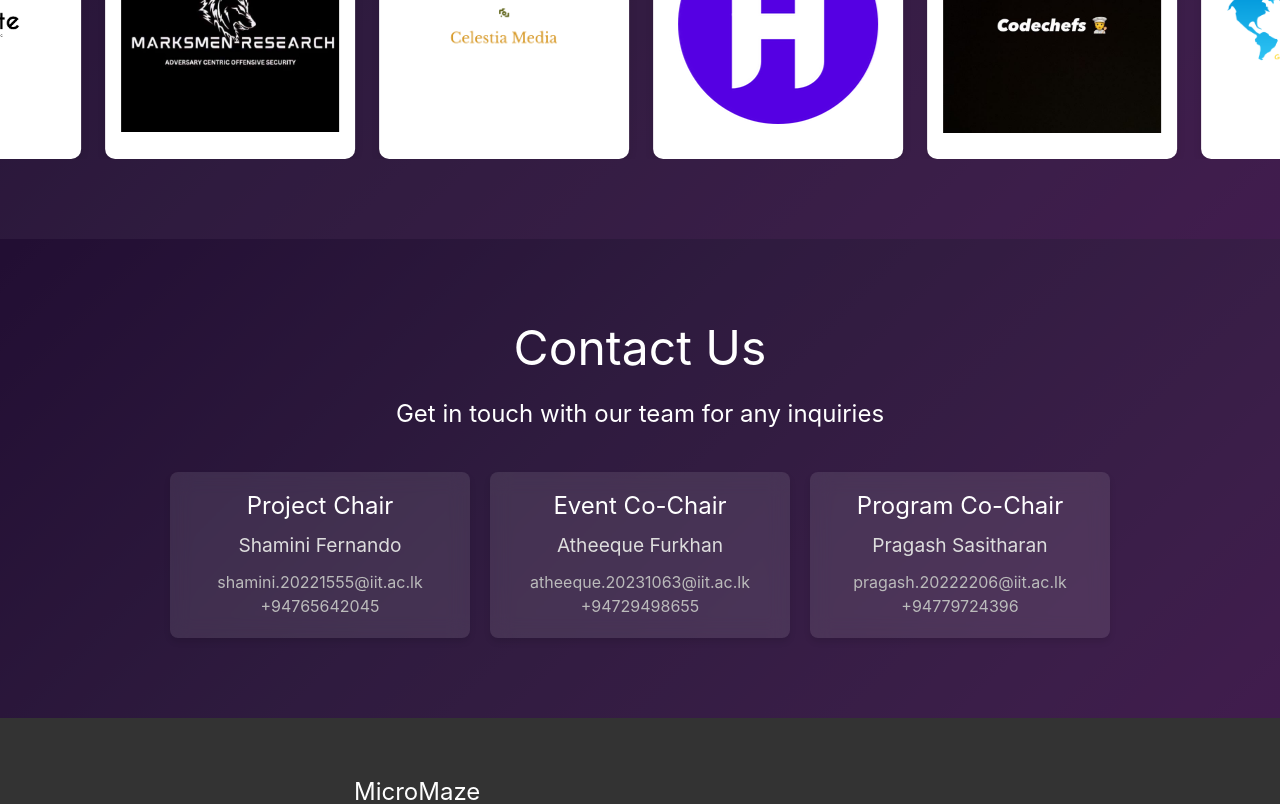
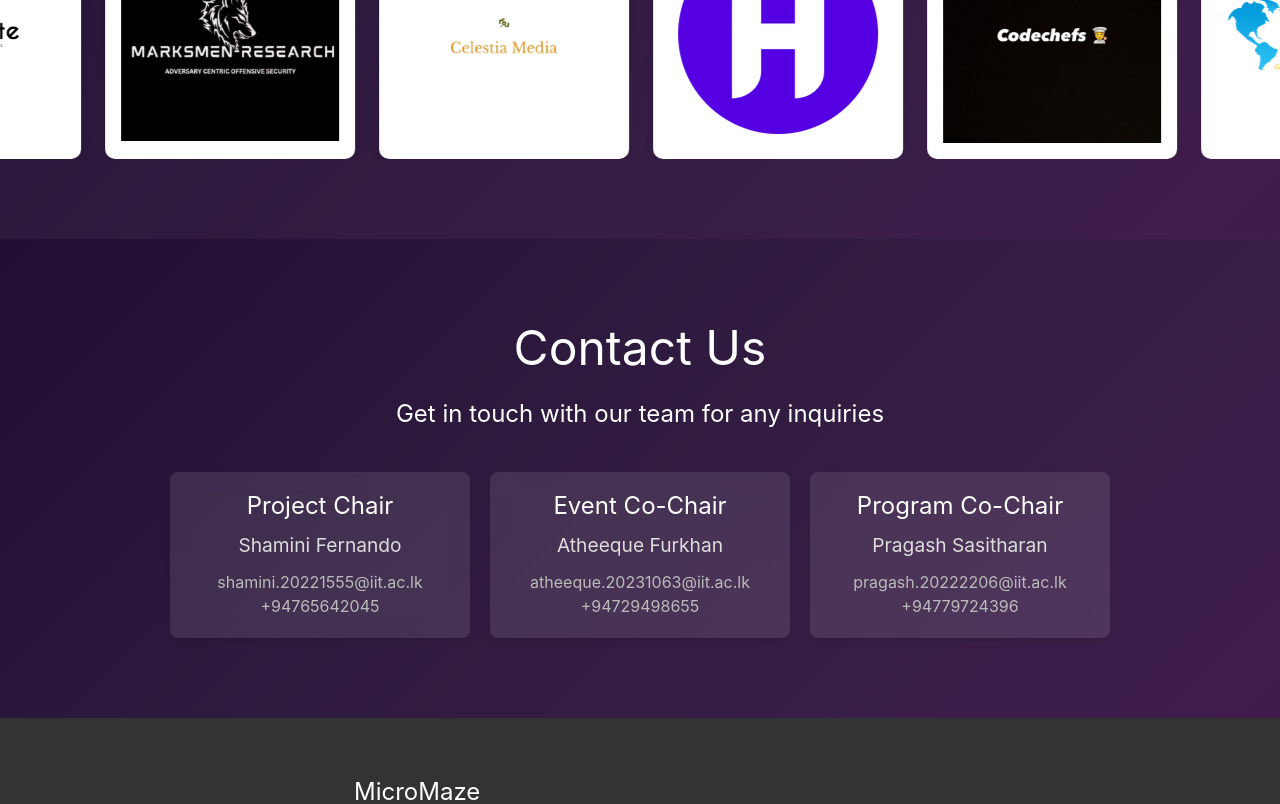
Before and after one commit to Sahan-Daksh/micromaze-web, a React (Vite) app: page / in a window 1280 px wide. Shown: the part 7360-8164 px from the top of the page. Built offline with nearby package versions, Linux system fonts and the light colour scheme; a web font is replaced by a local one.

Commit message:
Replaced bg in Awards and Intro

```diff
--- a/src/component/PartnerCard.jsx
+++ b/src/component/PartnerCard.jsx
@@ -10,7 +10,6 @@ const PartnerCard = ({ partner }) => {
         alt={partner.alt}
         className="partner-card-image"
       />
-      <h3>SSSSS</h3>
     </div>
   );
 };
```
Also changed, not shown: public/generic-bg.jpg.
